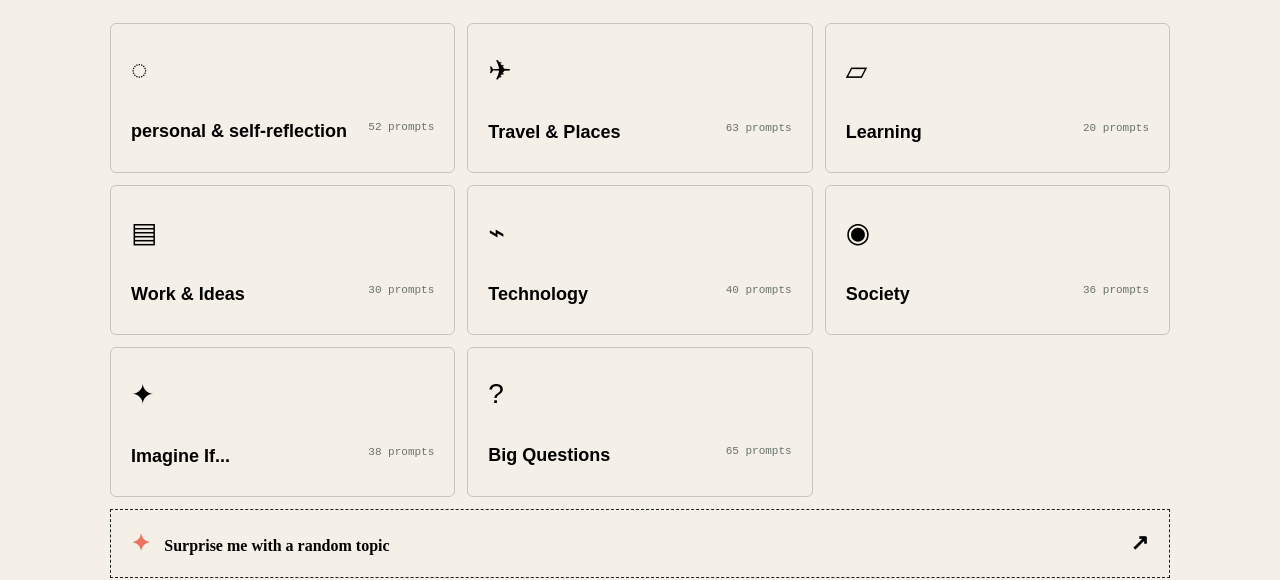
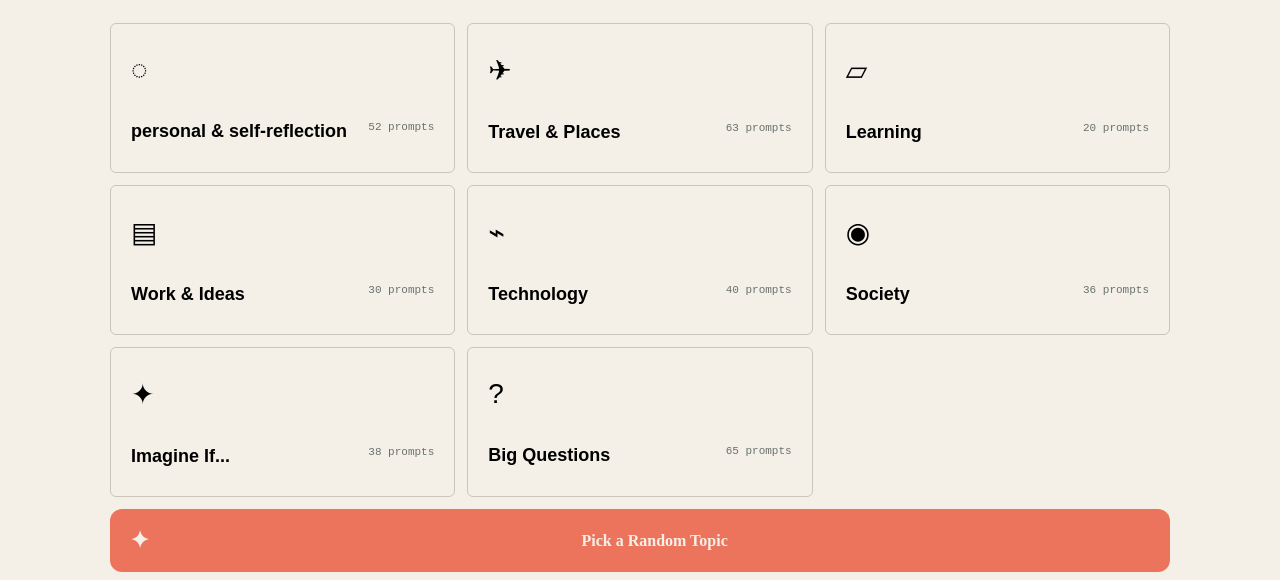
Before and after one commit to johnkambembe/SpeakSpace, a plain HTML site: page pages/topics.html in a window 1280 px wide. Shown: the part 374-954 px from the top of the page. Drawn offline with Linux system fonts and the light colour scheme.

Commit message:
random button

```diff
--- a/design/style.css
+++ b/design/style.css
@@ -197,27 +197,40 @@ h1 em {
     color:var(--muted);
 }
 .roulette-button {
-    width:100%;
-    margin-top:12px;
-    padding:20px;
-    border:1px dashed var(--ink);
-    background:transparent;
-    text-align:left;
-    font:600 16px 'Space Grotesk';
-    cursor:pointer;
+    width: 100%;
+    margin-top: 12px;
+    padding: 18px 20px;
+    background: var(--coral);
+    color: var(--paper);
+    text-align: left;
+    font: 600 16px 'Space Grotesk';
+    cursor: pointer;
+    border: none;
+    border-radius: 12px;
+    transition: all 0.3s ease;
+    display: flex;
+    align-items: center;
+    justify-content: space-between;
 }
 
+.roulette-button:hover {
+    background: var(--ink);
+    color: var(--coral);
+    transform: scale(1.03);          /* petit zoom */
+    box-shadow: 0 6px 12px rgba(0,0,0,0.15); /* ombre douce */
+}
 
 .roulette-button span {
-    color:var(--coral);
-    font-size:23px;
-    margin-right:10px;
+    font-size: 23px;
+    margin-right: 10px;
+    color: inherit;
 }
 
 .roulette-button b {
-    float:right;
-    font-size:22px;
+    font-size: 22px;
+    color: inherit;
 }
+
 
 .topic-panel,.setup-panel {
     margin-top:55px;
--- a/pages/topics.html
+++ b/pages/topics.html
@@ -24,7 +24,7 @@
       </div>
 
       <section id="categories" class="category-grid" aria-label="Topic categories"></section>
-      <button id="randomBtn" class="roulette-button"><span>✦</span> Surprise me with a random topic <b>↗</b></button>
+      <button id="randomBtn" class="roulette-button"><span>✦</span>Pick a Random Topic <b></b></button>
 
       <section id="topicPanel" class="topic-panel is-hidden">
 
```
